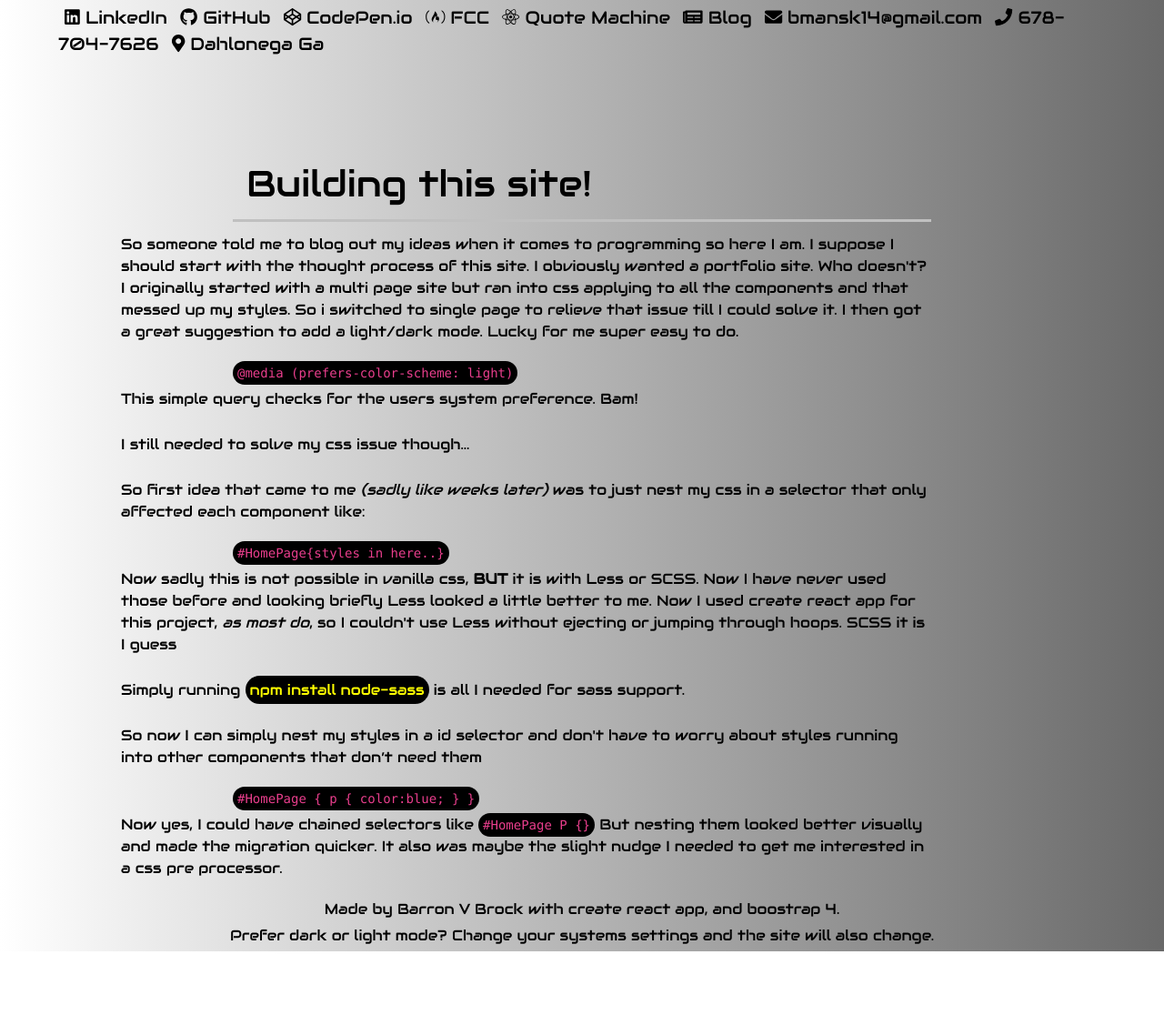
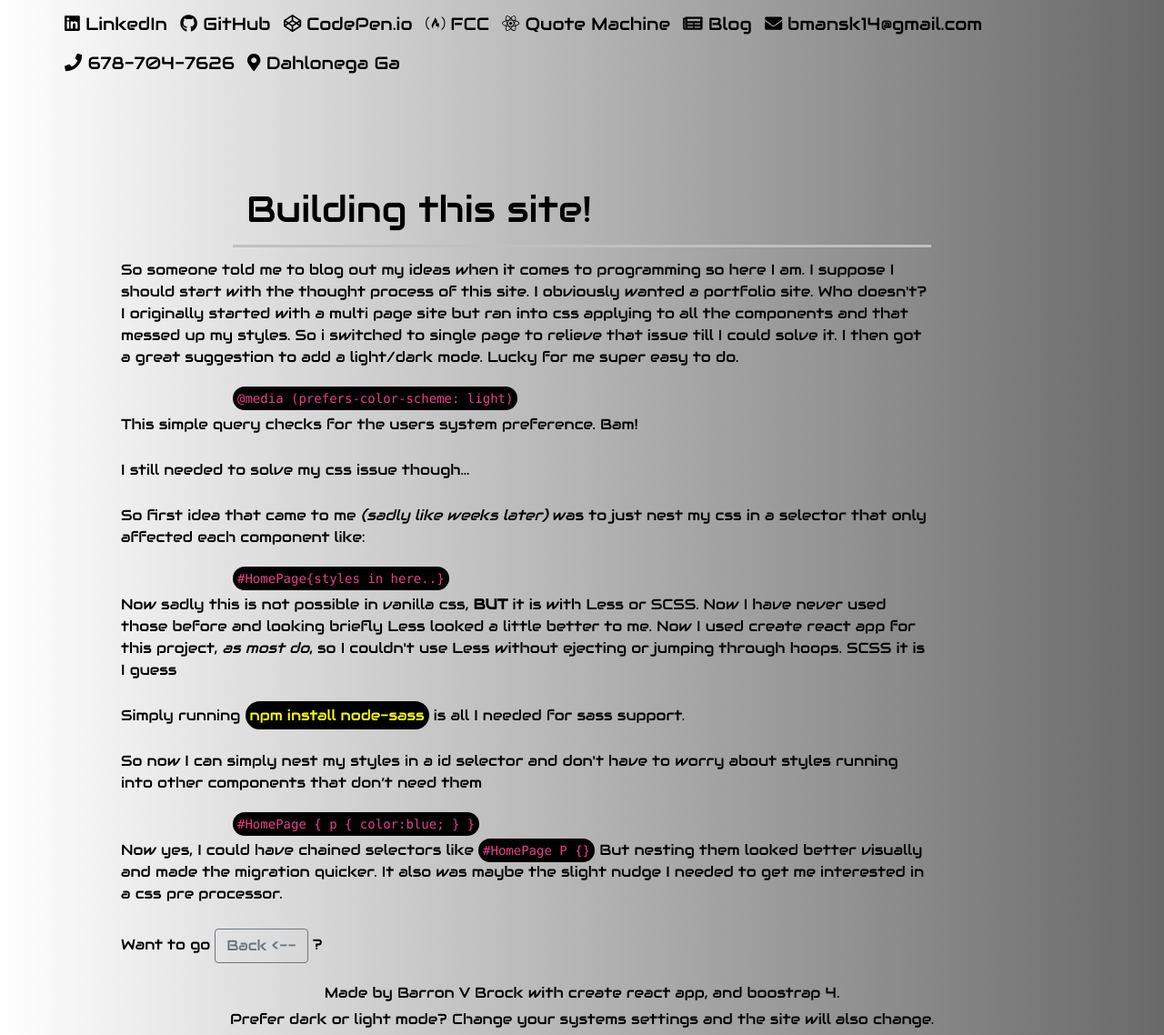
Before and after one commit to bmansk8/portfolio, a React (Create React App) app: page /blog in a window 1280 px wide. Shown: the whole page at 91% size. Before the commit the page ends 1046 px from the top, so only its background shows below. Built offline with nearby package versions, Linux system fonts and the light colour scheme.

Commit message:
navigation
fixed some navigation problems. main navbar line breaking incorrectly. Added hover animations to navbar. No back button from blog route.

```diff
--- a/src/App.css
+++ b/src/App.css
@@ -8,14 +8,22 @@
   }
 
   header div{
-    display: inline;
+    display: inline-block;
     padding: 7px;
   }
 
   header a{
+    display: inline-block;
     text-decoration: none;
     color: #C0C0C0;
     padding: 7px;
+  }
+
+  header a:hover{
+    text-decoration: none;
+    transform: scale(1.07,1.07);
+    color: royalblue;
+    transition-duration: .3s;
   }
 
   footer p{
--- a/src/Components/Blog.jsx
+++ b/src/Components/Blog.jsx
@@ -1,3 +1,4 @@
+import { Button } from "react-bootstrap";
 import React from "react";
 import "../css/Blog.scss";
 
@@ -60,6 +61,11 @@ export default function Blog() {
           processor.
         </p>
       </div>
+
+      <div>
+      <p>Want to go <Button href='/' variant='outline-secondary'>Back &lt;--</Button> ?</p>
+      </div>
+
     </div>
   );
 }
```
